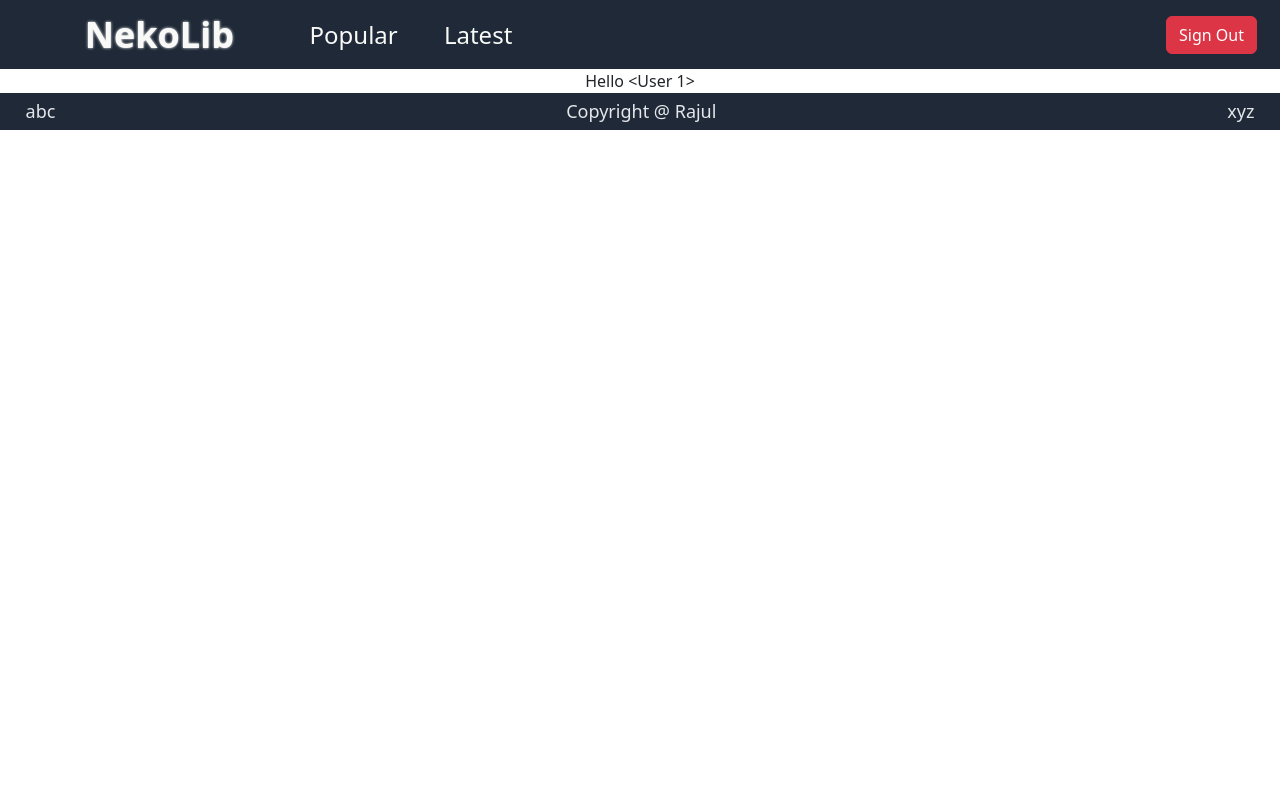
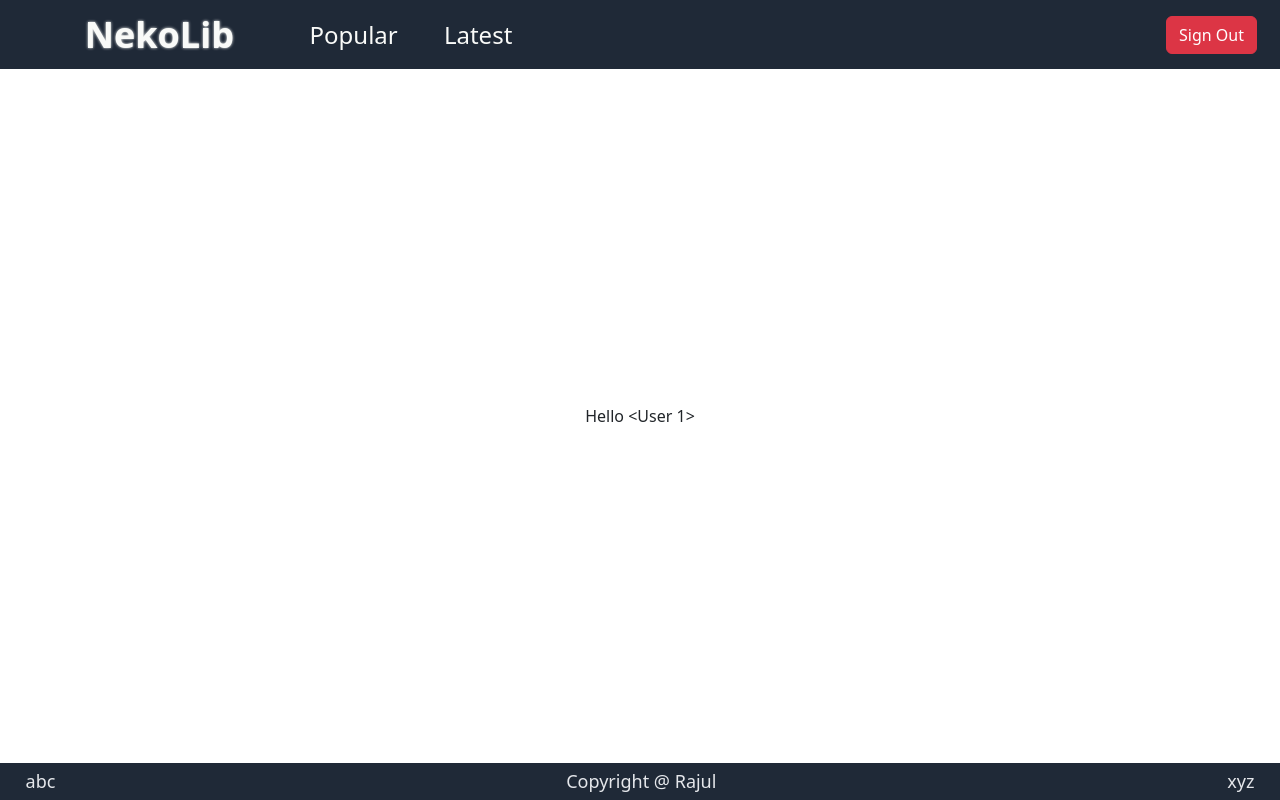
Before and after one commit to ironman123/LibraryManagementApp, a Flask app: template templates/dashboard.html in a window 1280 px wide. Run offline with Flask 3, Linux system fonts and the light colour scheme; the template is opened without the code that fills it: values that come from a table or form of the project are taken from there, others are empty; data comes from the database, SQL or seed files in the repository.

Commit message:
minor fix in dashboards css

```diff
--- a/static/styles/dashboard.css
+++ b/static/styles/dashboard.css
@@ -1,3 +1,3 @@
-.body-container.student-dashboard {
+.body-container.dashboard {
     min-height: 86.75vh;
 }
```
